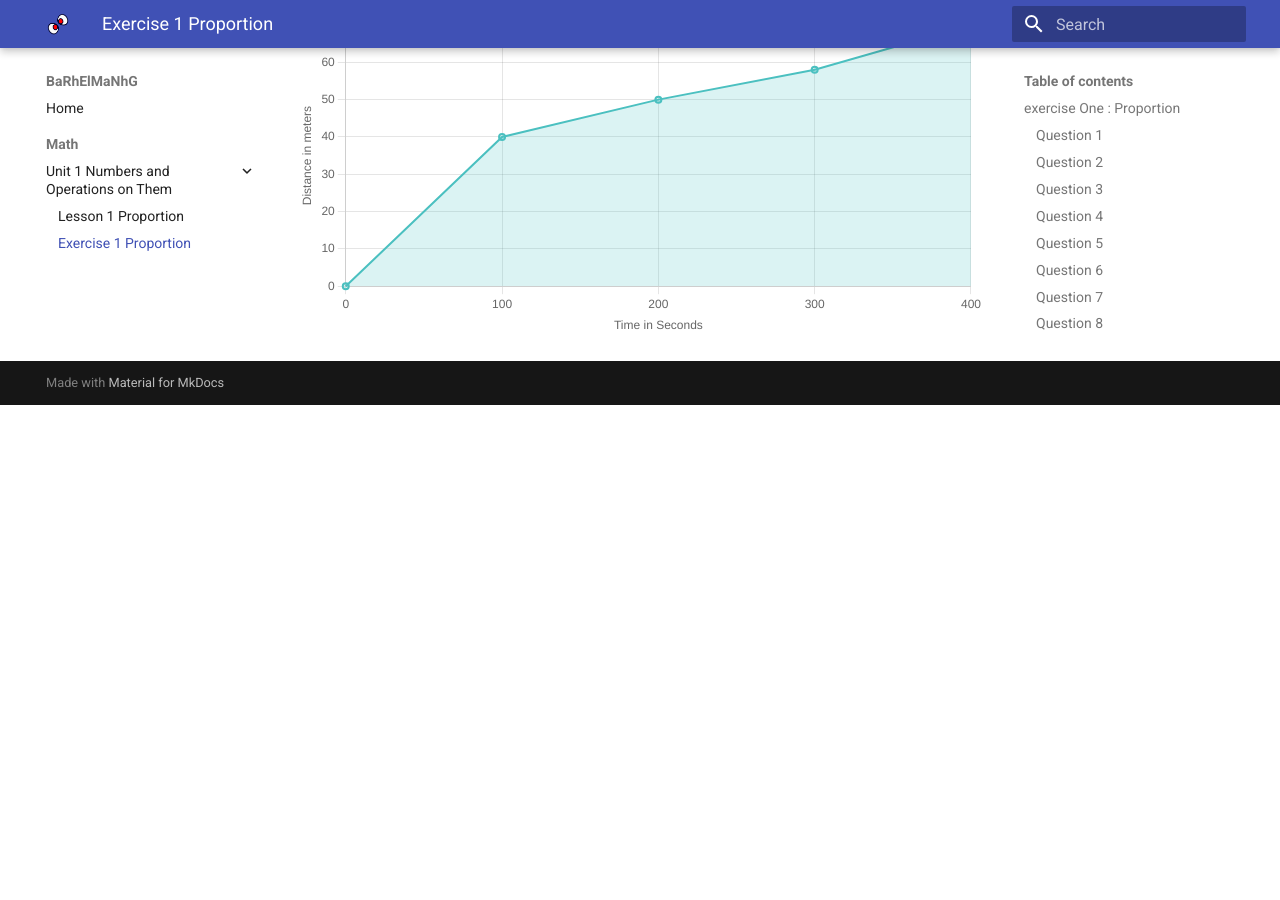
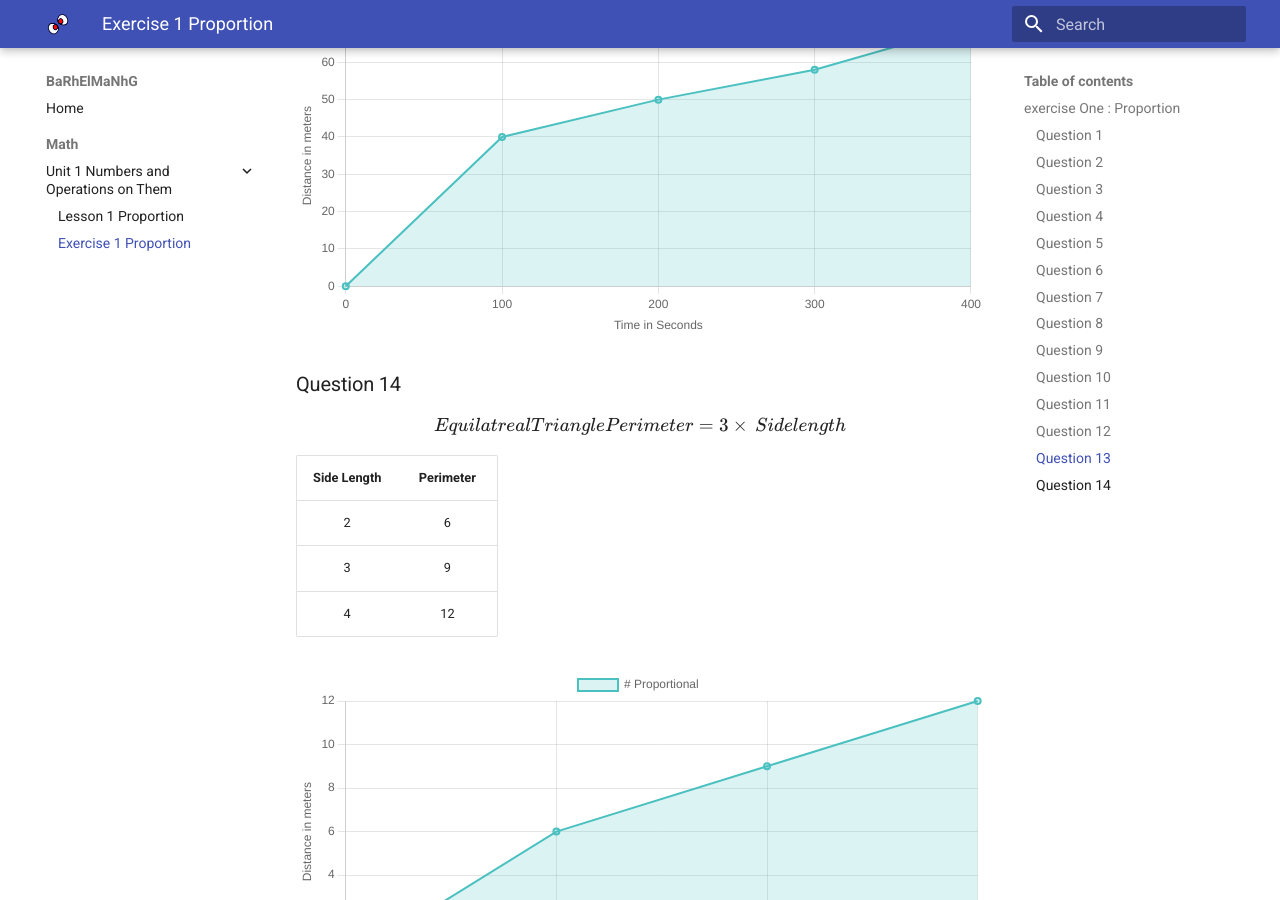
Before and after one commit to amansour-gh/educational.github.io, an MkDocs documentation site: the page built from docs/math/unit1/exercise1.md, in a window 1280 px wide and 900 px high, scrolled down 11209 px. Built offline with MkDocs 1.6.1 and Material for MkDocs 9.7.7, drawn with Linux system fonts in a browser that asks for light colours; before the commit the page ends 11614 px from its top, so only the background shows below that.

Commit message:
240928-08

```diff
--- a/docs/math/unit1/exercise1.md
+++ b/docs/math/unit1/exercise1.md
@@ -535,3 +534,59 @@
         }
     });
 </script>
+
+
+### Question 14
+
+$$ Equilatreal Triangle Perimeter = 3 \times \, Side length $$
+
+
+
+| Side Length | Perimeter |
+|:--------------:|:-----------------:|
+| 2              | 6                 |
+| 3              | 9                |
+| 4              | 12                |
+
+
+
+
+<div>
+    <canvas id="myChart6" width="400" height="200"></canvas>
+</div>
+
+<script src="https://cdn.jsdelivr.net/npm/chart.js"></script>
+<script>
+    const ctx6 = document.getElementById('myChart6').getContext('2d');
+    const myChart6 = new Chart(ctx6, {
+        type: 'line',
+        data: {
+            labels: ['0', '2', '3', '4'],
+            datasets: [{
+                label: '# Proportional ',
+                data: [0, 6, 9, 12],
+                backgroundColor: 'rgba(75, 192, 192, 0.2)',
+                borderColor: 'rgba(75, 192, 192, 1)',
+                borderWidth: 2,
+                fill: true
+            }]
+        },
+        options: {
+            scales: {
+                x: {
+                    title: {
+                        display: true,
+                        text: 'Time in Seconds'
+                    }
+                },
+                y: {
+                    title: {
+                        display: true,
+                        text: 'Distance in meters'
+                    },
+                    beginAtZero: true
+                }
+            }
+        }
+    });
+</script>
```
Also changed, not shown: other parts of docs/math/unit1/exercise1.md (+6 -7 lines).
